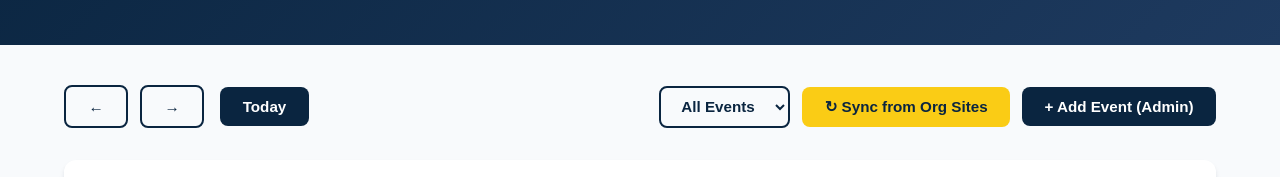
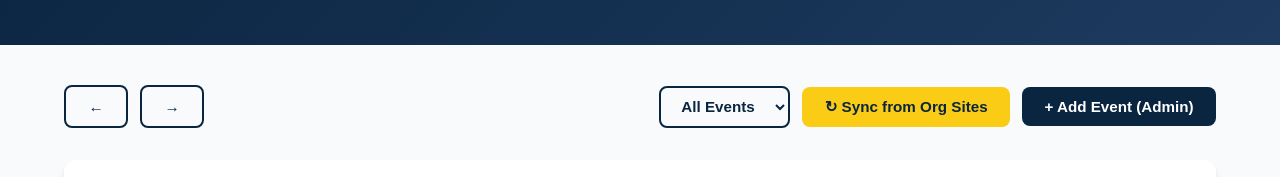
Before and after one commit to pancakeshana/Raccoon-Rubbish, a website: page calendar.html in a window 1280 px wide. Shown: the part 242-419 px from the top of the page. Drawn offline with Linux system fonts and the light colour scheme.

Commit message:
Removed unused "Today" button.

```diff
--- a/calendar.html
+++ b/calendar.html
@@ -395,7 +395,6 @@
       <div>
         <button class="btn btn-outline" id="prevMonth">←</button>
         <button class="btn btn-outline" id="nextMonth" style="margin-left:0.5rem;">→</button>
-        <button class="btn" id="todayBtn" style="margin-left:0.75rem;">Today</button>
       </div>
       <div style="display:flex; gap:0.75rem; flex-wrap:wrap; align-items:center;">
         <select id="filterSelect" class="btn btn-outline" style="padding:0.6rem 1rem; cursor:pointer;">
```
